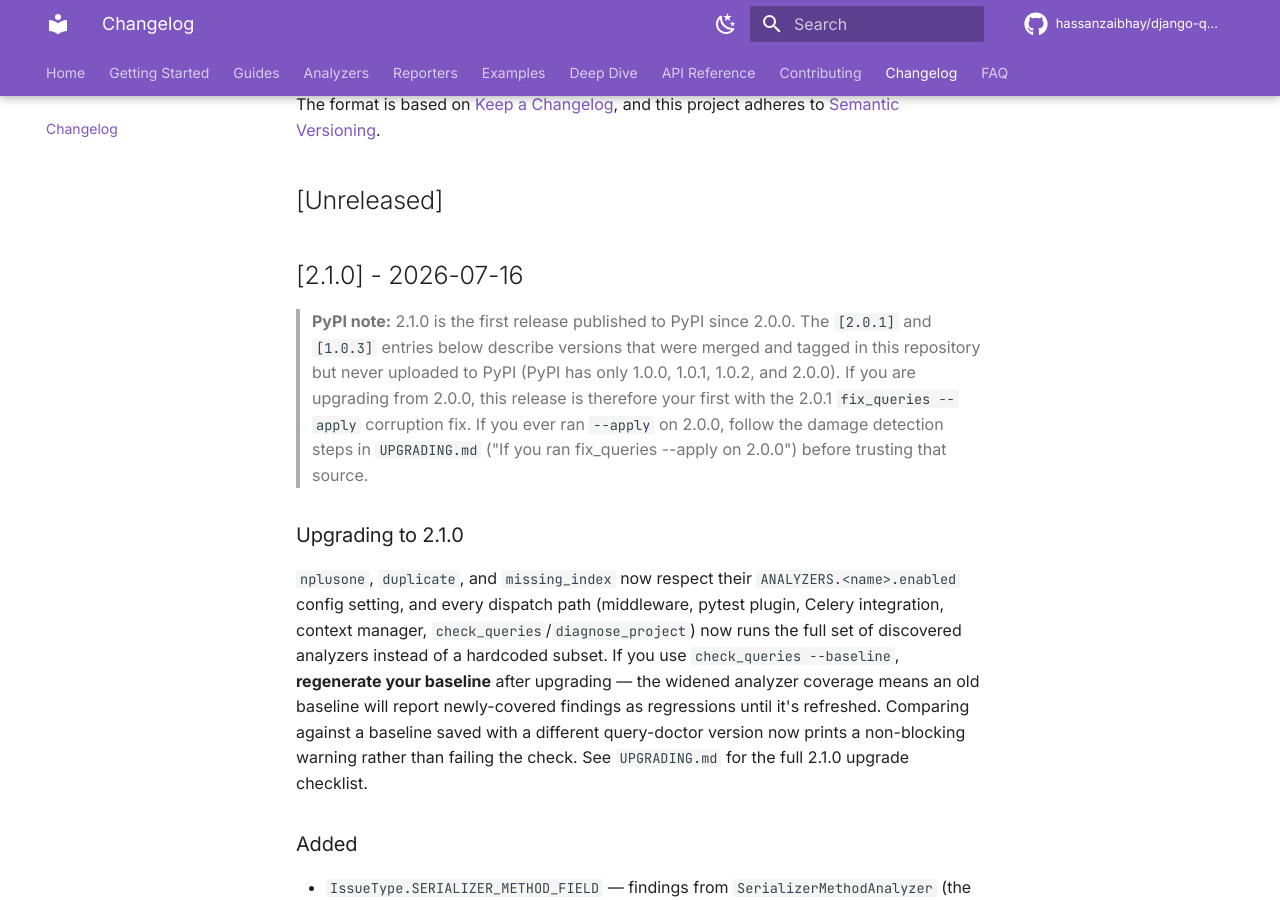
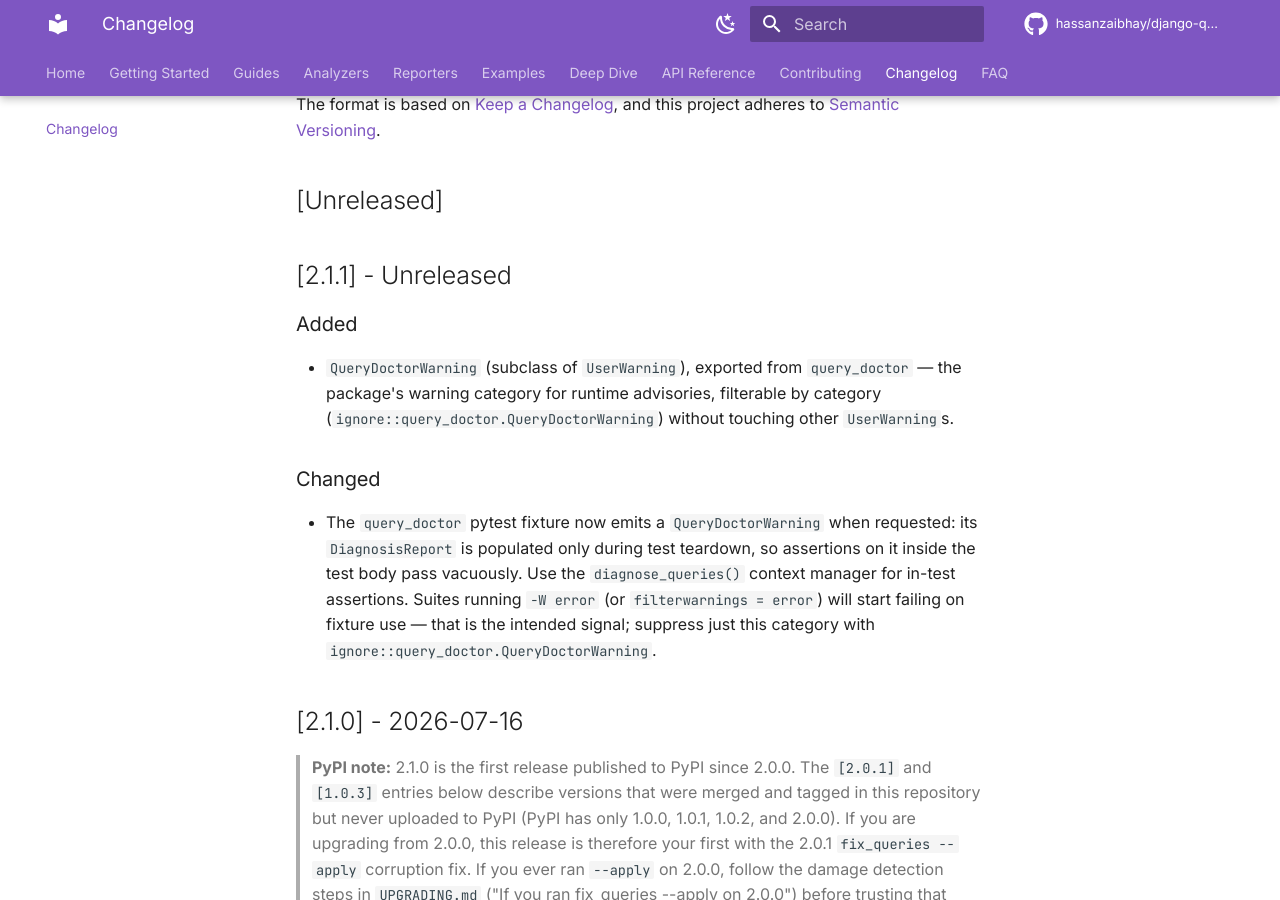
Before and after one commit to hassanzaibhay/django-query-doctor, an MkDocs documentation site: the page built from docs/changelog.md, in a window 1280 px wide and 900 px high, scrolled down 383 px. Built offline with MkDocs 1.6.1 and Material for MkDocs 9.7.7, drawn with Linux system fonts in a browser that asks for light colours; comment, search, counter and statistics services are not loaded.

Commit message:
fix: query_doctor fixture warns that in-test assertions are vacuous
The fixture's DiagnosisReport is populated in a finalizer, after the test
body; in-test assertions on it pass vacuously (FOLLOWUPS #1). The docs
were already honest; the runtime was silent. The fixture now emits
QueryDoctorWarning at use, naming the failure mode, embedding the
requesting test's nodeid, and steering to diagnose_queries().

QueryDoctorWarning is a new public category (exceptions.py, exported from
__init__) rather than a bare UserWarning so -W error suites can suppress
exactly this signal (ignore::query_doctor.QueryDoctorWarning) without
blanket-ignoring UserWarning.

stacklevel=2: no integer stacklevel can land in the requesting test - the
fixture is invoked from pytest's fixture machinery, not the test's frame -
so the level skips the plugin frame and attribution rides on the embedded
nodeid plus pytest's warnings-summary grouping (verified in a simulated
user suite: summary block is headed by the requesting test's nodeid).

TDD: RED failed with DID NOT WARN (no import or fixture-resolution error),
GREEN via getfixturevalue inside pytest.warns - the warning fires during
fixture setup, so pytest.warns around a resolved fixture cannot catch it.

FOLLOWUPS: #1 gets its Resolved line (2.1.1); #14 filed - the finalizer's
report is consumed by nothing (no hook, no summary, user code cannot run
after it), so every fixture use is vacuous or invisible; deprecation
argued for 2.2, decision deferred.

CHANGELOG: [2.1.1] - Unreleased section added with the -W error
consequence and the category escape hatch.

```diff
--- a/CHANGELOG.md
+++ b/CHANGELOG.md
@@ -6,6 +6,23 @@
 and this project adheres to [Semantic Versioning](https://semver.org/).
 
 ## [Unreleased]
+
+## [2.1.1] - Unreleased
+
+### Added
+- `QueryDoctorWarning` (subclass of `UserWarning`), exported from
+  `query_doctor` — the package's warning category for runtime advisories,
+  filterable by category (`ignore::query_doctor.QueryDoctorWarning`)
+  without touching other `UserWarning`s.
+
+### Changed
+- The `query_doctor` pytest fixture now emits a `QueryDoctorWarning` when
+  requested: its `DiagnosisReport` is populated only during test teardown,
+  so assertions on it inside the test body pass vacuously. Use the
+  `diagnose_queries()` context manager for in-test assertions. Suites
+  running `-W error` (or `filterwarnings = error`) will start failing on
+  fixture use — that is the intended signal; suppress just this category
+  with `ignore::query_doctor.QueryDoctorWarning`.
 
 ## [2.1.0] - 2026-07-16
 
--- a/src/query_doctor/__init__.py
+++ b/src/query_doctor/__init__.py
@@ -4,7 +4,7 @@
 
 from query_doctor.context_managers import diagnose_queries
 from query_doctor.decorators import diagnose, query_budget
-from query_doctor.exceptions import QueryBudgetError
+from query_doctor.exceptions import QueryBudgetError, QueryDoctorWarning
 from query_doctor.middleware import QueryDoctorMiddleware
 from query_doctor.types import (
     CallSite,
@@ -25,6 +25,7 @@
     "Prescription",
     "QueryBudgetError",
     "QueryDoctorMiddleware",
+    "QueryDoctorWarning",
     "Severity",
     "diagnose",
     "diagnose_queries",
```
Also changed, not shown: FOLLOWUPS.md (+26 -0 lines), 3 other files.
